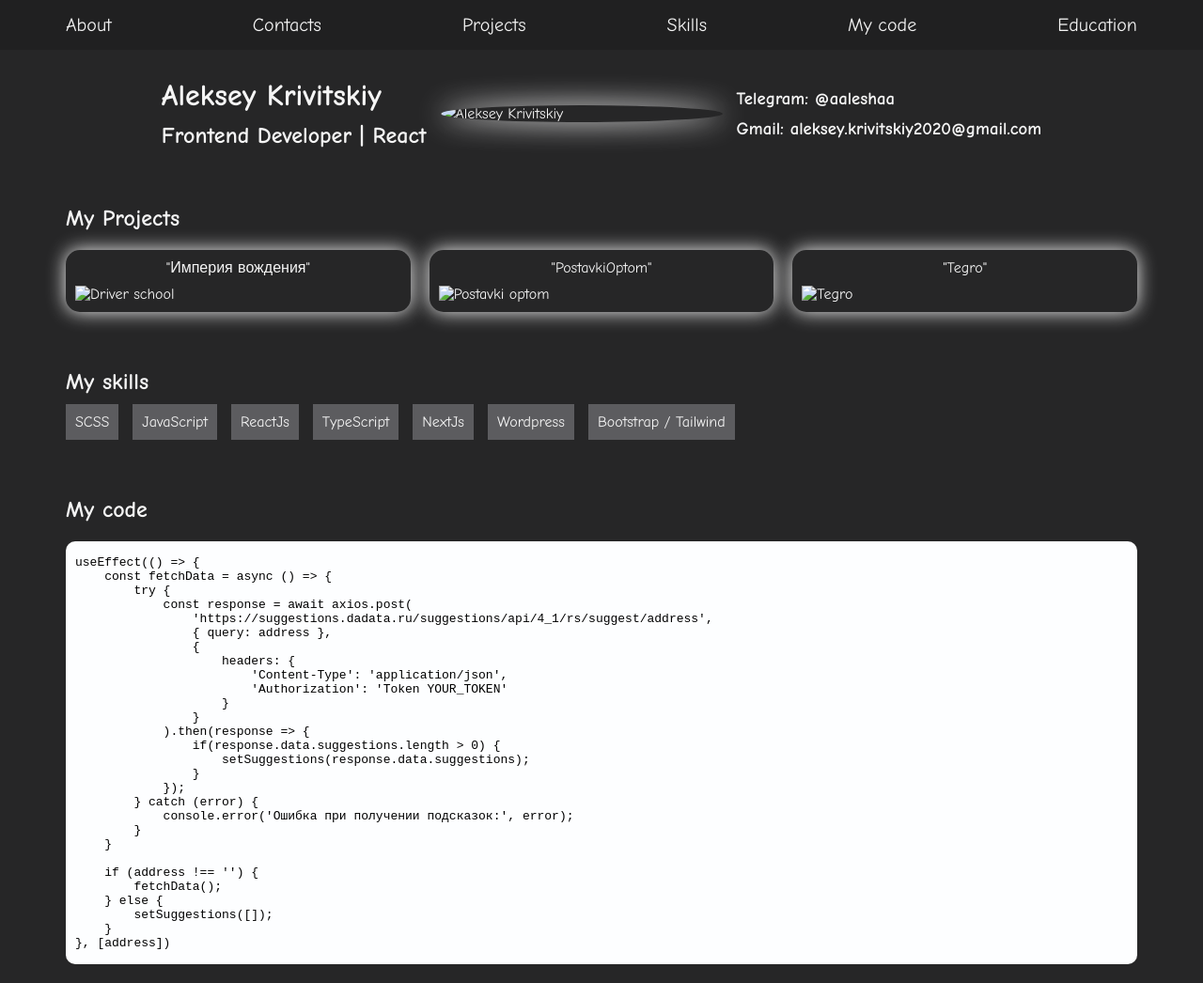
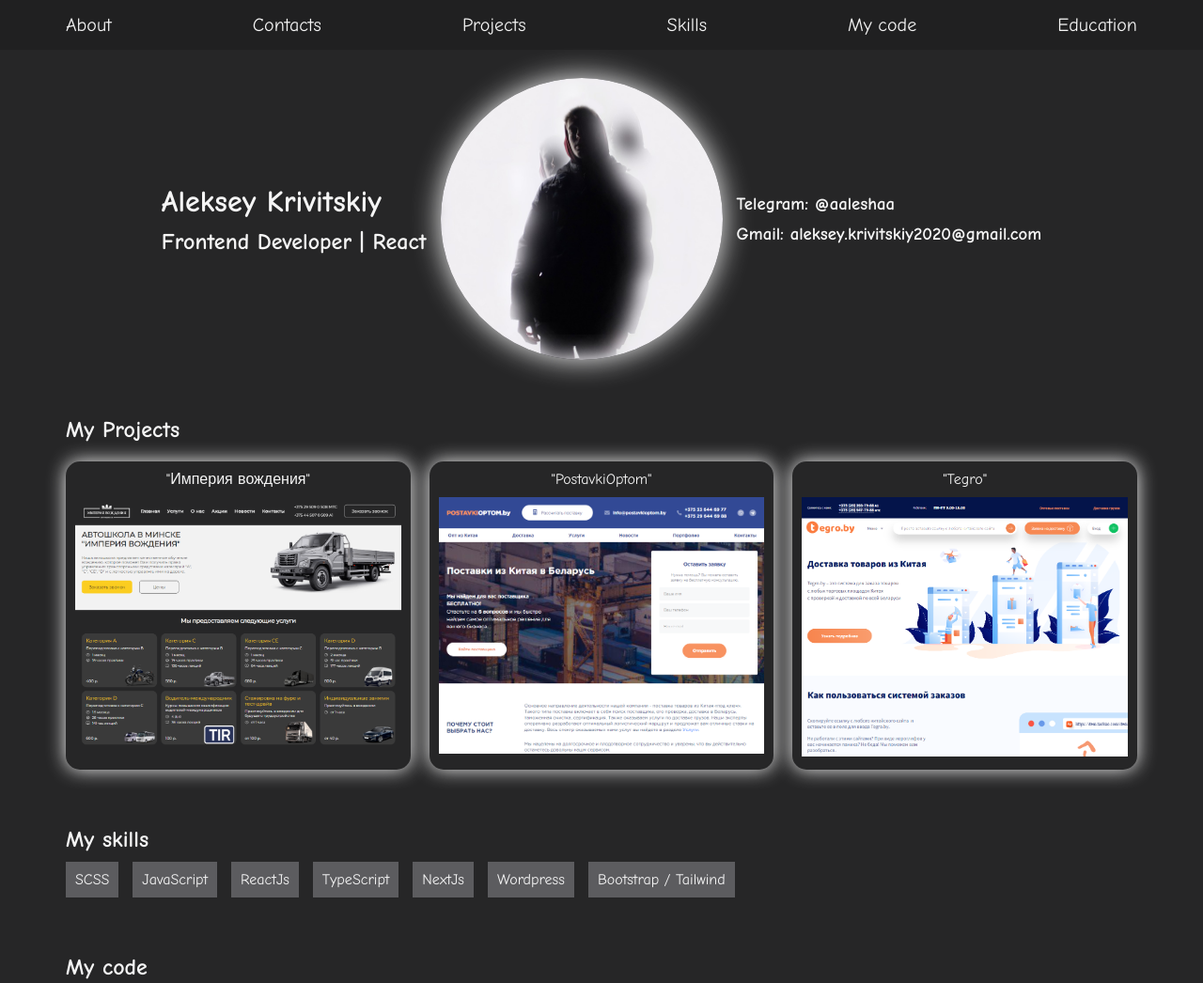
Before and after one commit to lekseyka/rsschool-cv, a plain HTML site: page index.html in a window 1280 px wide. Shown: the top 1046 px of the page at 94% size. Drawn offline with Linux system fonts and the light colour scheme; the site is published under a folder, as on GitHub Pages, so addresses that start at the root find nothing.

Commit message:
feat: fix images links

```diff
--- a/index.html
+++ b/index.html
@@ -25,7 +25,7 @@
                 <h1>Aleksey Krivitskiy</h1>
                 <h2>Frontend Developer | React</h2>
             </div>
-            <img class="banner-avatar" src="/img/avatar.jpg" alt="Aleksey Krivitskiy">
+            <img class="banner-avatar" src="img/avatar.jpg" alt="Aleksey Krivitskiy">
             <div id="contacts" class="banner-contacts-wrapper">
                 <a href="https://t.me/aaleshaa" target="_blank"><h3><span>Telegram: </span>@aaleshaa</h3></a>
                 <a href="mailto:aleksey.krivitskiy2020@gmail.com" target="_blank"><h3><span>Gmail: </span>aleksey.krivitskiy2020@gmail.com</h3></a>
@@ -36,15 +36,15 @@
             <div class="projects-wrapper">
                 <a href="https://vipvozhdenie.by/" target="_blank">
                     <div class="project-title">"Империя вождения"</div>
-                    <img src="/img/vipvozhdenie.PNG" alt="Driver school">
+                    <img src="img/vipvozhdenie.PNG" alt="Driver school">
                 </a>
                 <a href="https://postavkioptom.by/">
                     <div class="project-title">"PostavkiOptom"</div>
-                    <img src="/img/postavkioptom.PNG" alt="Postavki optom">
+                    <img src="img/postavkioptom.PNG" alt="Postavki optom">
                 </a>
                 <a href="https://tegro.by/">
                     <div class="project-title">"Tegro"</div>
-                    <img src="/img/tegro.PNG" alt="Tegro">
+                    <img src="img/tegro.PNG" alt="Tegro">
                 </a>
             </div>
         </section>
```
